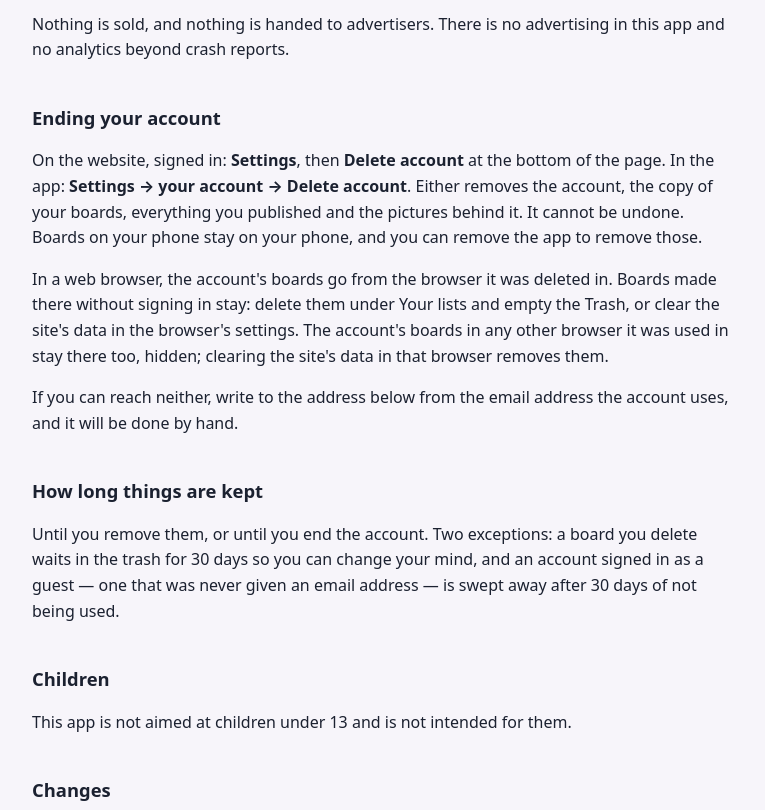
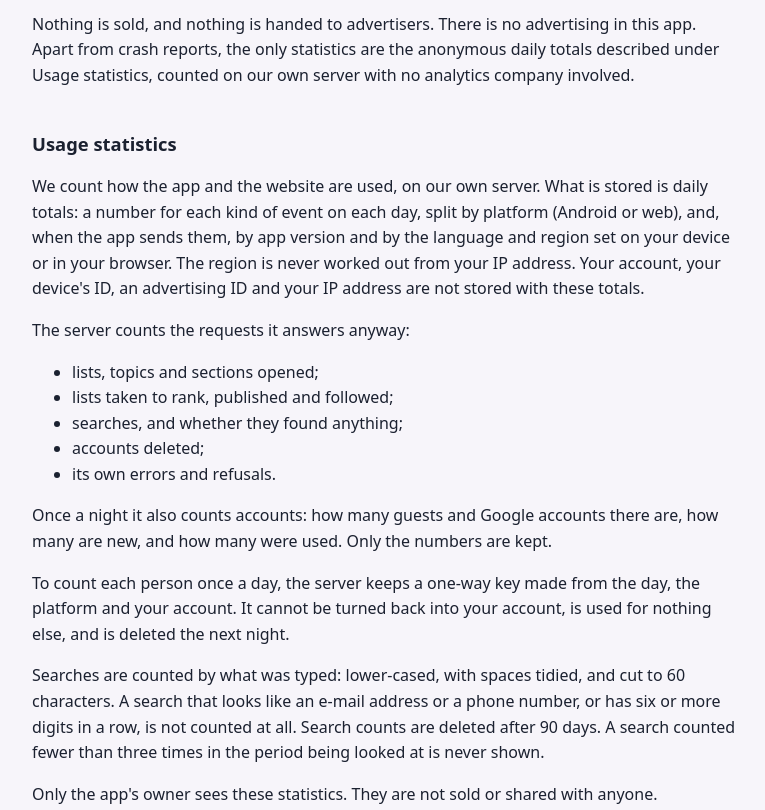
Before and after one commit to kellygracelab-dotcom/tieryourlife-proxy, a plain HTML site: page public/privacy.html in a window 1280 px wide. Shown: the part 1780-2590 px from the top of the page, without its empty margins (256-1021 px from the left). Drawn offline with Linux system fonts and the light colour scheme.

Commit message:
The privacy page says what the usage statistics count, as the website's copy does (#184)
Copied from TierYourLifeWeb e68f5bf (Marketing's text, part A), so the two
copies match again: sha256 with LF 100bf9fa05f3ce59c36cfd70032f36425b697682f342e74ff46fc85e9af017f1.

Co-authored-by: Claude Opus 5.5 <noreply@anthropic.com>

```diff
--- a/public/privacy.html
+++ b/public/privacy.html
@@ -39,7 +39,7 @@
 <main>
 
 <h1>Privacy Policy</h1>
-<p class="when">TierYourLife · last updated 7 November 2026</p>
+<p class="when">TierYourLife · last updated 20 November 2026</p>
 
 <p>TierYourLife is an app for ranking things into tiers. This page says what it
 collects, why, and how to make it stop. It is written to be read rather than to
@@ -135,7 +135,38 @@ have the backup on.</p>
 </table>
 
 <p>Nothing is sold, and nothing is handed to advertisers. There is no
-advertising in this app and no analytics beyond crash reports.</p>
+advertising in this app. Apart from crash reports, the only statistics are the
+anonymous daily totals described under Usage statistics, counted on our own
+server with no analytics company involved.</p>
+
+<h2>Usage statistics</h2>
+<p>We count how the app and the website are used, on our own server. What is
+stored is daily totals: a number for each kind of event on each day, split by
+platform (Android or web), and, when the app sends them, by app version and by
+the language and region set on your device or in your browser. The region is
+never worked out from your IP address. Your account, your device's ID, an
+advertising ID and your IP address are not stored with these totals.</p>
+<p>The server counts the requests it answers anyway:</p>
+<ul>
+  <li>lists, topics and sections opened;</li>
+  <li>lists taken to rank, published and followed;</li>
+  <li>searches, and whether they found anything;</li>
+  <li>accounts deleted;</li>
+  <li>its own errors and refusals.</li>
+</ul>
+<p>Once a night it also counts accounts: how many guests and Google accounts
+there are, how many are new, and how many were used. Only the numbers are
+kept.</p>
+<p>To count each person once a day, the server keeps a one-way key made from
+the day, the platform and your account. It cannot be turned back into your
+account, is used for nothing else, and is deleted the next night.</p>
+<p>Searches are counted by what was typed: lower-cased, with spaces tidied, and
+cut to 60 characters. A search that looks like an e-mail address or a phone
+number, or has six or more digits in a row, is not counted at all. Search
+counts are deleted after 90 days. A search counted fewer than three times in
+the period being looked at is never shown.</p>
+<p>Only the app's owner sees these statistics. They are not sold or shared
+with anyone.</p>
 
 <h2>Ending your account</h2>
 <p>On the website, signed in: <strong>Settings</strong>, then <strong>Delete
@@ -156,7 +187,9 @@ address the account uses, and it will be done by hand.</p>
 <p>Until you remove them, or until you end the account. Two exceptions: a
 board you delete waits in the trash for 30 days so you can change your mind,
 and an account signed in as a guest — one that was never given an email
-address — is swept away after 30 days of not being used.</p>
+address — is swept away after 30 days of not being used. Usage statistics are daily
+totals with nobody in them and are kept; the search counts in them for 90
+days, and the one-day key until the next night.</p>
 
 <h2>Children</h2>
 <p>This app is not aimed at children under 13 and is not intended for them.</p>
```
